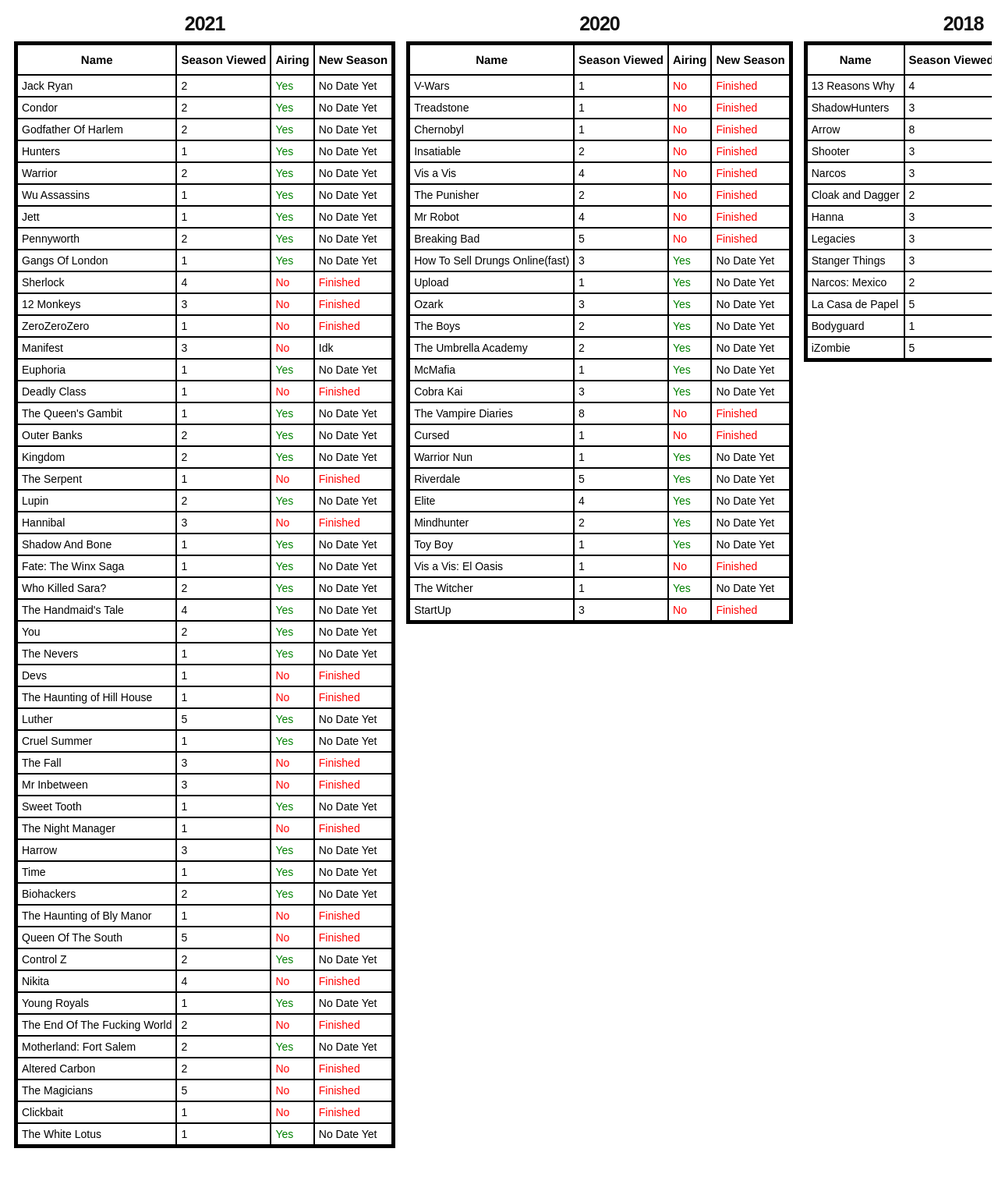
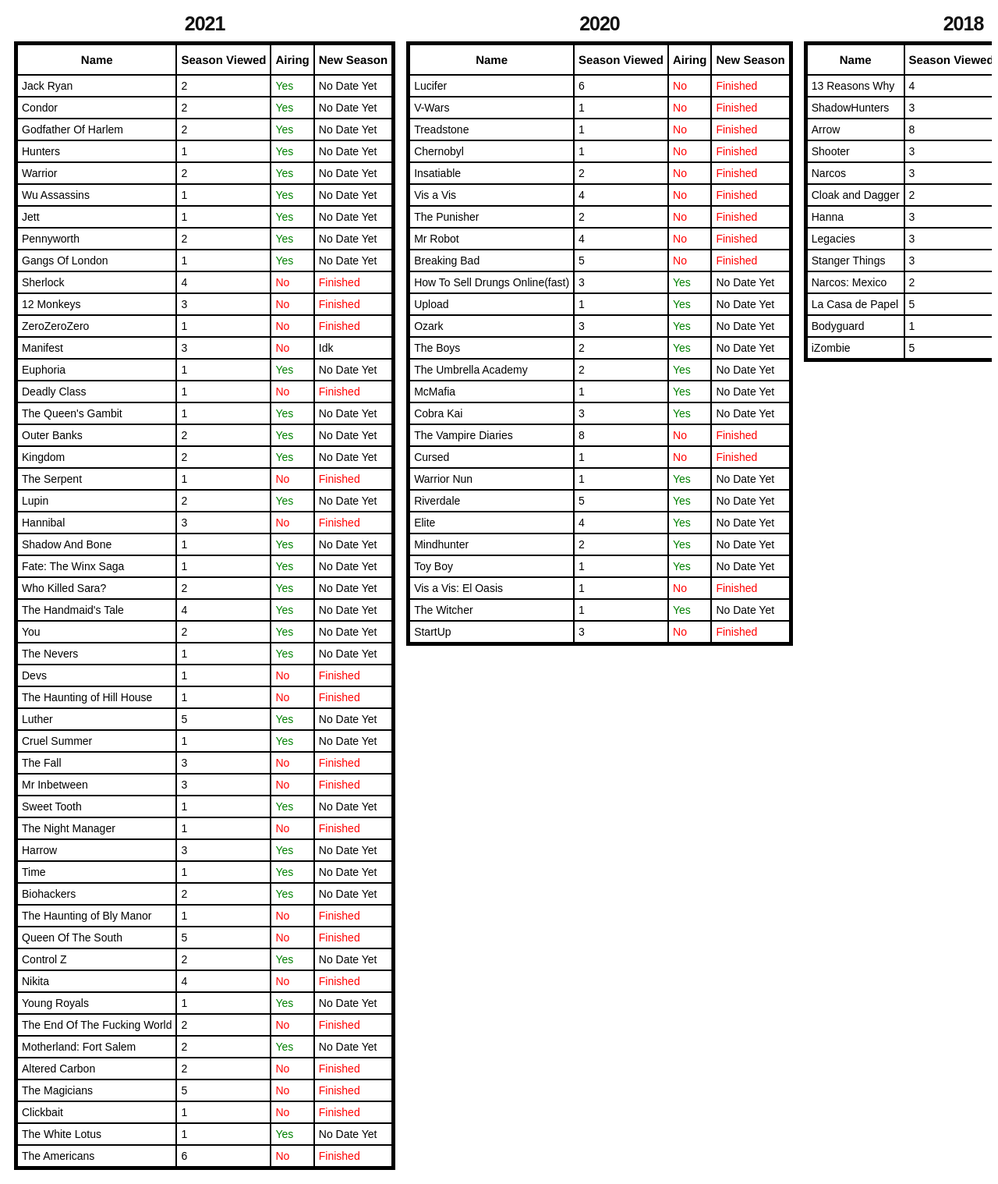
Before and after one commit to pm-franco/pm-franco.github.io, a plain HTML site: page index.html in a window 1280 px wide. Shown: the whole page at 78% size. Before the commit the page ends 1490 px from the top, so only its background shows below. Drawn offline with Linux system fonts and the light colour scheme.

Commit message:
Update index.html
ggg

```diff
--- a/index.html
+++ b/index.html
@@ -417,6 +417,12 @@
                             <td style="color:green;">Yes</td>
                             <td>No Date Yet</td>
                         </tr>
+                        <tr>
+                            <td>The Americans</td>
+                            <td>6</td>
+                            <td style="color:red;">No</td>
+                            <td style="color:red;">Finished</td>
+                        </tr>
                     </tbody>
                 </table>
             </div>
@@ -432,6 +438,12 @@
                         </tr>
                     </thead>
                     <tbody>
+                        <tr>
+                            <td>Lucifer</td>
+                            <td>6</td>
+                            <td style="color:red;">No</td>
+                            <td style="color:red;">Finished</td>
+                        </tr>
                         <tr>
                             <td>V-Wars</td>
                             <td>1</td>
```
